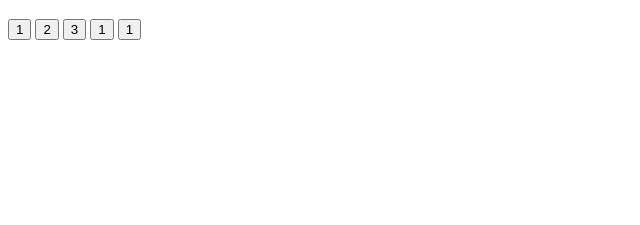
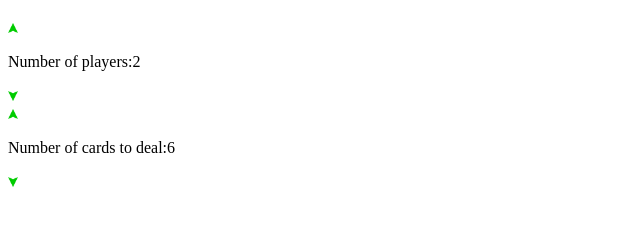
Before and after one commit to curtisburns/worlds-simplest-poker, a website: page index.html in a window 1280 px wide. Shown: the part 61-286 px from the top of the page, without its empty margins (0-640 px from the left). Drawn offline with Linux system fonts and the light colour scheme.

Commit message:
added cycle through options functionality, need to add functionality to update possible options and dom elements too

```diff
--- /dev/null
+++ b/css/style.css
@@ -0,0 +1,7 @@
+span {
+  display: inline-block;
+}
+
+.option-1 img, .option-2 img {
+    width: 10px;
+}
--- a/index.html
+++ b/index.html
@@ -3,15 +3,24 @@
   <head>
     <meta charset="utf-8">
     <script src="./main.js" charset="utf-8"></script>
+    <link rel="stylesheet" href="css/style.css">
     <title>The Worlds Simplest Poker Game</title>
   </head>
   <body>
     <h1>Hello world!</h1>
 
-    <button type="button" name="button" class="choosePlayers">1</button>
-    <button type="button" name="button" class="choosePlayers">2</button>
-    <button type="button" name="button" class="choosePlayers">3</button>
-    <button type="button" name="button" class="choosePlayers">1</button>
-    <button type="button" name="button" class="choosePlayers">1</button>
+    <div class="options">
+      <div class="option-1">
+        <img src="assets/img/upArrow.png" alt="" class="up-arrow-1">
+        <p>Number of players:<span class="number-of-players">fafasfsfa</span></p>
+        <img src="assets/img/downArrow.png" alt="" class="down-arrow-1">
+      </div>
+      <div class="option-2">
+        <img src="assets/img/upArrow.png" alt="" class="up-arrow-2">
+        <p>Number of cards to deal:<span class="size-of-hand">fasfsa</span></p>
+        <img src="assets/img/downArrow.png" alt="" class="down-arrow-2">
+      </div>
+    </div>
+
   </body>
 </html>
--- a/main.js
+++ b/main.js
@@ -5,15 +5,26 @@
 // Total up the players hand and declare the winner(s);
 
 ////////////////////////////////////////////////////////////////
+window.onload = () => {
+  //DOM
+  const numberOfPlayersDOM = document.getElementsByClassName('number-of-players')[0];
+  const sizeOfHandDOM = document.getElementsByClassName('size-of-hand')[0];
+  const upArrow1 = document.getElementsByClassName('up-arrow-1')[0];
+  const downArrow1 = document.getElementsByClassName('down-arrow-1')[0];
+  const upArrow2 = document.getElementsByClassName('up-arrow-2')[0];
+  const downArrow2 = document.getElementsByClassName('down-arrow-2')[0];
 
   // Global
   const deck = [];
   const suits = ['Hearts', 'Spades', 'Diamonds', 'Clubs'];
   const values = [1, 2, 3, 4, 5, 6, 7, 8, 9, 10, 11, 12, 13];
 
+
+
   // Initialised at 2 players
   const handSizeOptions = [];
   const playerNumberOptions = [1, 2];
+  const currentPlayerChoice = {number: playerNumberOptions[1]};
 
   // This class builds the deck, dealt and totalled are intialised as false to be
   // used later
@@ -25,6 +36,22 @@ class Card {
       this.totalled = false;
     }
   }
+
+  // Player setup
+  class Player {
+    constructor() {
+      this.hand = [];
+    }
+  }
+
+  // initialise deck
+
+  shuffleDeck();
+  calculateSizeOfHand();
+  calculateNumberOfPlayers();
+  console.log(handSizeOptions);
+  const currentHandSizeChoice = {number: handSizeOptions[5]};
+
 
   //This constructs a deck when a game starts
   function constructDeck() {
@@ -50,17 +77,8 @@ function shuffleDeck() {
     }
   }
 
-shuffleDeck();
-
-// Choose number of players
-function choosePlayers({target: { innerHTML }}) {
-  console.log(innerHTML);
-}
-
   // How many cards dealt needs to be determined by number of players and vice
   // versa
-
-
   function calculateSizeOfHand() {
     const maxNumberOfPlayers = Math.max(...playerNumberOptions);
     const maxHandSize = deck.length/maxNumberOfPlayers;
@@ -70,23 +88,49 @@ function calculateSizeOfHand() {
     }
   }
 
-calculateSizeOfHand();
+
 
   function calculateNumberOfPlayers() {
     const maxHandSize = Math.max(...handSizeOptions);
     const maxNumberOfPlayers = deck.length/maxHandSize;
-  for ( let i = 1; i <= maxHandSize; i++ ) {
+    // Determines player number options
+    for ( let i = 1; i <= maxNumberOfPlayers; i++ ) {
       playerNumberOptions.push(i);
     }
-  console.log(maxNumberOfPlayers);
   }
 
-calculateNumberOfPlayers();
+  numberOfPlayersDOM.textContent = currentPlayerChoice.number;
+  sizeOfHandDOM.textContent = currentHandSizeChoice.number;
+  upArrow1.addEventListener('click', assignArrowFunction(currentPlayerChoice, playerNumberOptions, 'up'));
+  downArrow1.addEventListener('click', assignArrowFunction(currentPlayerChoice, playerNumberOptions, 'down'));
+  upArrow2.addEventListener('click', assignArrowFunction(currentHandSizeChoice, handSizeOptions, 'up'));
+  downArrow2.addEventListener('click', assignArrowFunction(currentHandSizeChoice, handSizeOptions, 'down'));
 
-window.onload = () => {
-  const choosePlayersButtons = document.getElementsByClassName('choosePlayers');
 
-  for (let i = 0; i < choosePlayersButtons.length; i++) {
-    choosePlayersButtons[i].addEventListener('click', choosePlayers);
+
+
+  // this needs to be a reusable function to cycle through options;
+  function assignArrowFunction(currentVal, option, direction) {
+    if (direction === 'up') {
+      return function increaseOption() {
+        const index = option.indexOf(currentVal.number) + 1;
+        // If the index calculated is higher than possible, send to beginning.
+        // Otherwise continue to increase;
+        currentVal.number = index > option.length-1 ? option[0] : option[index];
+        console.log('hey', currentVal);
+      };
     }
+    if (direction === 'down') {
+      console.log('hoooo', option);
+      return function decreaseOption() {
+        const index = option.indexOf(currentVal.number) - 1;
+        // If the index calculated is lower than possible, send to end.
+        // Otherwise continue to decrease;
+        currentVal.number = index < 0 ? option[option.length-1] : option[index];
       };
+    }
+  }
+
+
+
+};
```
Also changed, not shown: assets/img/DownArrow.png (added), assets/img/UpArrow.png (added). Lines whose indentation alone changed are shown as unchanged.
